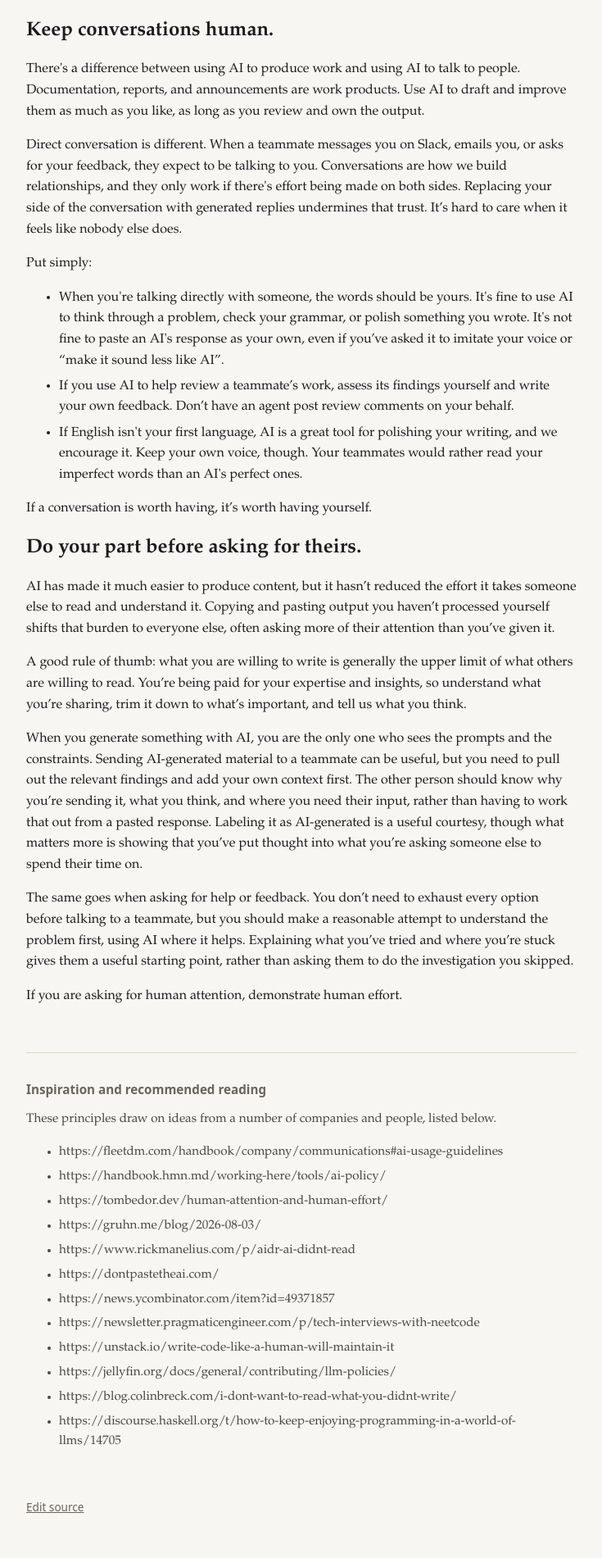
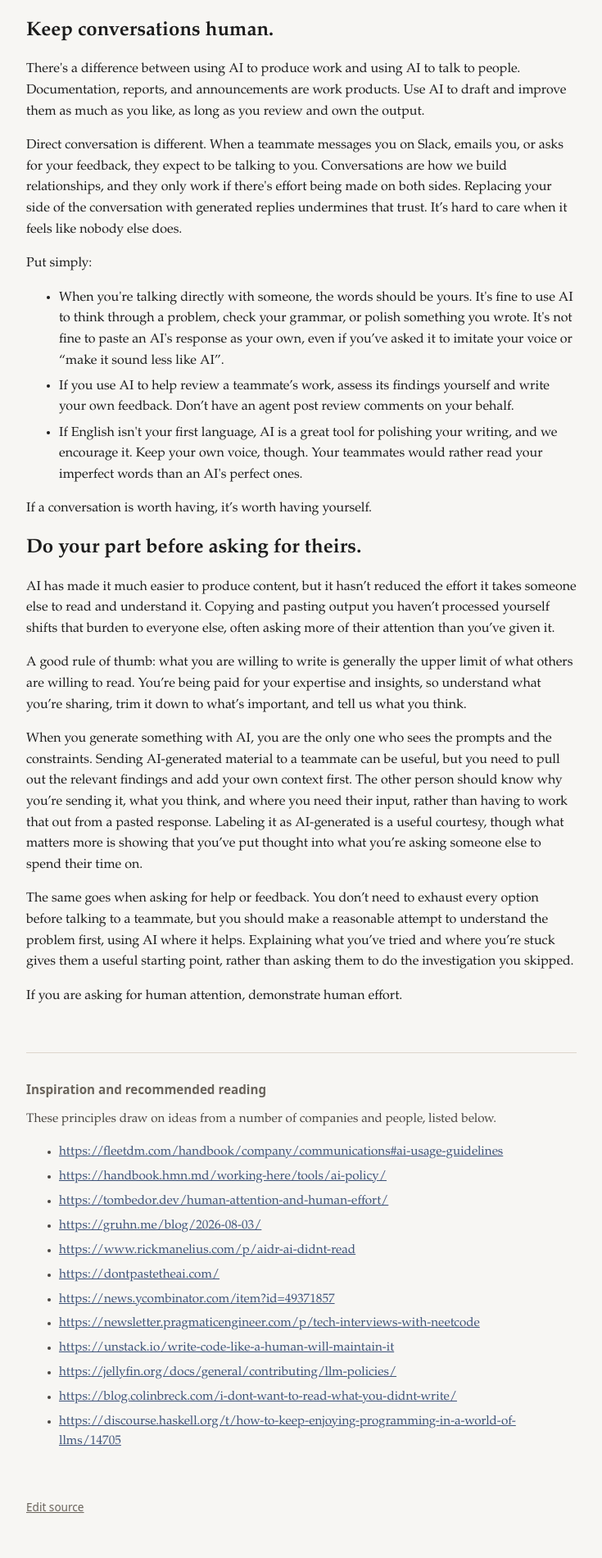
Before and after one commit to CBMasri/ai-standards, a Jekyll site: the page built from standards.md, in a window 1280 px wide. Shown: the part 1451-3352 px from the top of the page at 82% size, without its empty margins (272-1007 px from the left). Built offline with Jekyll 4.4.1, drawn with Linux system fonts in a browser that asks for light colours.

Commit message:
Link the recommended reading list

```diff
--- a/standards.md
+++ b/standards.md
@@ -68,17 +68,17 @@ If you are asking for human attention, demonstrate human effort.
 
 These principles draw on ideas from a number of companies and people, listed below.
 
-- https://fleetdm.com/handbook/company/communications#ai-usage-guidelines
-- https://handbook.hmn.md/working-here/tools/ai-policy/
-- https://tombedor.dev/human-attention-and-human-effort/
-- https://gruhn.me/blog/2026-08-03/
-- https://www.rickmanelius.com/p/aidr-ai-didnt-read
-- https://dontpastetheai.com/
-- https://news.ycombinator.com/item?id=49371857
-- https://newsletter.pragmaticengineer.com/p/tech-interviews-with-neetcode
-- https://unstack.io/write-code-like-a-human-will-maintain-it
-- https://jellyfin.org/docs/general/contributing/llm-policies/
-- https://blog.colinbreck.com/i-dont-want-to-read-what-you-didnt-write/
-- https://discourse.haskell.org/t/how-to-keep-enjoying-programming-in-a-world-of-llms/14705
+- <https://fleetdm.com/handbook/company/communications#ai-usage-guidelines>
+- <https://handbook.hmn.md/working-here/tools/ai-policy/>
+- <https://tombedor.dev/human-attention-and-human-effort/>
+- <https://gruhn.me/blog/2026-08-03/>
+- <https://www.rickmanelius.com/p/aidr-ai-didnt-read>
+- <https://dontpastetheai.com/>
+- <https://news.ycombinator.com/item?id=49371857>
+- <https://newsletter.pragmaticengineer.com/p/tech-interviews-with-neetcode>
+- <https://unstack.io/write-code-like-a-human-will-maintain-it>
+- <https://jellyfin.org/docs/general/contributing/llm-policies/>
+- <https://blog.colinbreck.com/i-dont-want-to-read-what-you-didnt-write/>
+- <https://discourse.haskell.org/t/how-to-keep-enjoying-programming-in-a-world-of-llms/14705>
 
 </aside>
```
